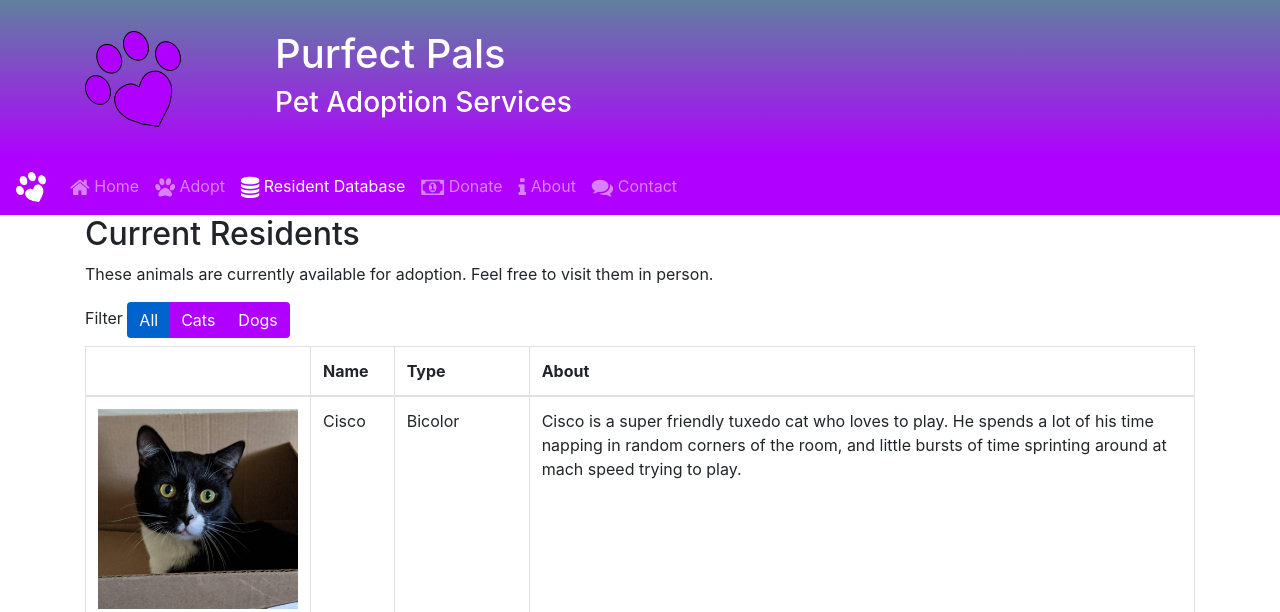
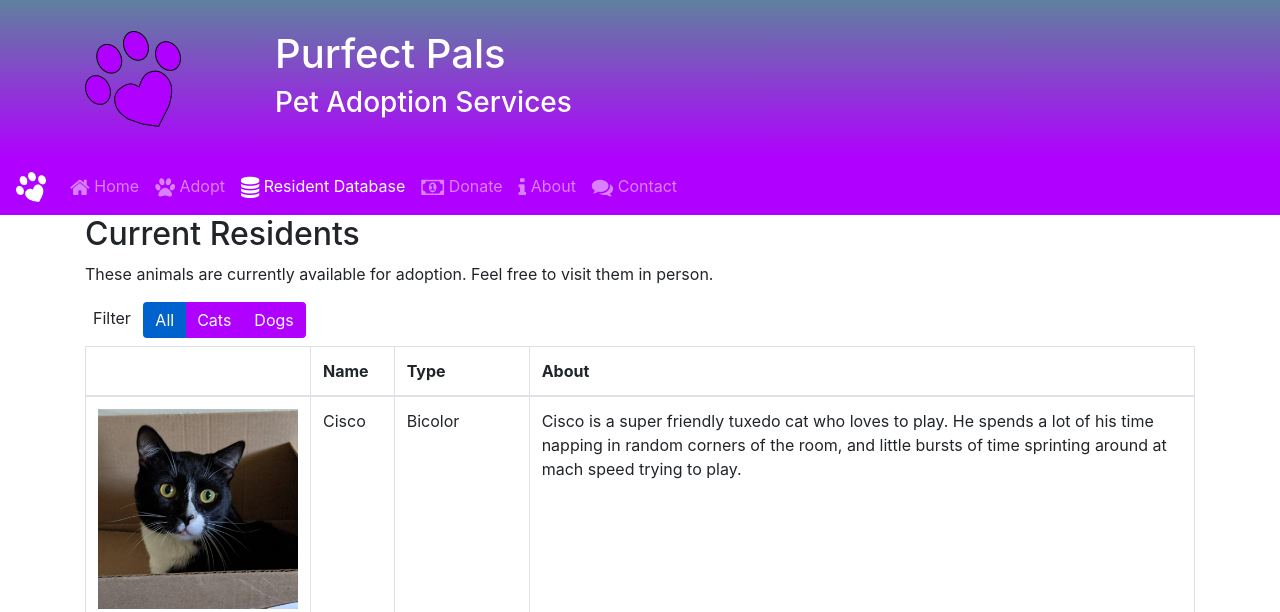
Before and after one commit to MatthewNordstrand/purfectpals, a website: page residents.html in a window 1280 px wide. Shown: the top 612 px of the page. Drawn offline with nearby package versions, Linux system fonts and the light colour scheme.

Commit message:
Added formatting around filter tag

```diff
--- a/residents.html
+++ b/residents.html
@@ -61,7 +61,7 @@
 
         <div class="row mb-2">
             <div class="col">
-                Filter
+                <span class="ml-2 mr-2">Filter</span>
                 <div class="btn-group btn-group-toggle" data-toggle="buttons">
                     <label class="btn btn-primary active">
                         <input type="radio" name="options" id="optionsAll" checked> All
```
